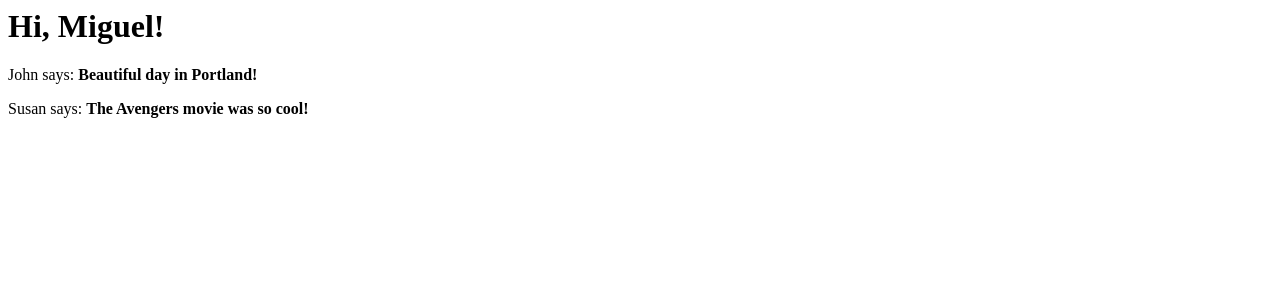
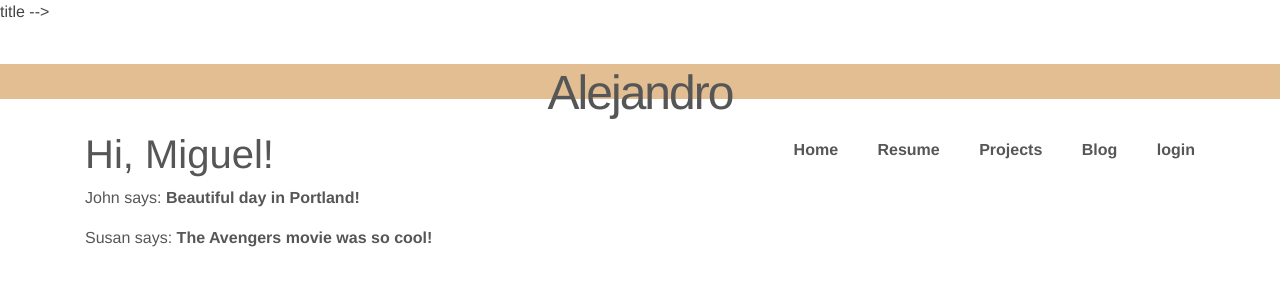
Before and after one commit to amloren1/aboutMe, a Flask app: page /blog in a window 1280 px wide. Shown: the top 300 px of the page. Run offline with Flask 2, Linux system fonts and the light colour scheme; some libraries are stand-ins or nearby versions.

Commit message:
templates, messaging framework

```diff
--- a/app/routes.py
+++ b/app/routes.py
@@ -1,4 +1,4 @@
-from flask import render_template, flash, redirect
+from flask import render_template, flash, redirect, url_for
 #from config import DevConfig
 from app.forms import LoginForm
 
@@ -16,9 +16,9 @@ def resume():
     return render_template('resume.html')
 
 
-@app.route('/exoplex')
-def exoplex():
-    return render_template('exoplex.html')
+@app.route('/projects')
+def projects():
+    return render_template('projects.html')
 
 
 @app.route("/blog")
--- a/app/templates/blog.html
+++ b/app/templates/blog.html
@@ -1,4 +1,7 @@
-<html>
+
+{% extends "layout.html" %}
+
+{% block content %}
     <head>
         {% if title %}
         <title>{{ title }} - Microblog</title>
@@ -12,4 +15,4 @@
         <div><p>{{ post.author.username }} says: <b>{{ post.body }}</b></p></div>
         {% endfor %}
     </body>
-</html>
+{% endblock  content %}
--- a/app/templates/layout.html
+++ b/app/templates/layout.html
@@ -1,9 +1,21 @@
 <!DOCTYPE html>
 <html>
   <head>
-    <title>handro</title>
-    <link rel="stylesheet" href="{{ url_for('static', filename='css/main.css') }}">
-  </head>
+    <!-- Required meta tags -->
+    <meta charset="utf-8">
+    <meta name="viewport" content="width=device-width, initial-scale=1, shrink-to-fit=no">
+
+    <!-- Bootstrap CSS -->
+    <link rel="stylesheet" href="https://stackpath.bootstrapcdn.com/bootstrap/4.3.1/css/bootstrap.min.css" integrity="sha384-ggOyR0iXCbMQv3Xipma34MD+dH/1fQ784/j6cY/iJTQUOhcWr7x9JvoRxT2MZw1T" crossorigin="anonymous">
+    <link rel="stylesheet" type="text/css" href="{{ url_for('static', filename='css/main.css') }}"
+
+    {% if title %}
+      <title> title </title>
+    {% else %}
+      <title> Alejandro Web </title>
+    {% endif %}
+  <link rel="stylesheet" href="{{ url_for('static', filename='css/main.css') }}">
+  </head>-->
   <body>
     <header>
       <div class="container">
@@ -12,7 +24,7 @@
           <ul class="menu">
             <li><a href="{{ url_for('home') }}">Home</a></li>
             <li><a href="{{ url_for('resume') }}">Resume</a></li>
-            <li><a href="{{ url_for('exoplex') }}">Exoplex</a></li>
+            <li><a href="{{ url_for('projects') }}">Projects</a></li>
             <li><a href="{{ url_for('blog') }}">Blog</a></li>
             <li><a href="{{ url_for('login') }}">login</a></li>
           </ul>
@@ -23,5 +35,12 @@
         {% endblock %}
         </div>
     </header>
+
+     <!-- Optional JavaScript -->
+    <!-- jQuery first, then Popper.js, then Bootstrap JS -->
+    <script src="https://code.jquery.com/jquery-3.3.1.slim.min.js" integrity="sha384-q8i/X+965DzO0rT7abK41JStQIAqVgRVzpbzo5smXKp4YfRvH+8abtTE1Pi6jizo" crossorigin="anonymous"></script>
+    <script src="https://cdnjs.cloudflare.com/ajax/libs/popper.js/1.14.7/umd/popper.min.js" integrity="sha384-UO2eT0CpHqdSJQ6hJty5KVphtPhzWj9WO1clHTMGa3JDZwrnQq4sF86dIHNDz0W1" crossorigin="anonymous"></script>
+    <script src="https://stackpath.bootstrapcdn.com/bootstrap/4.3.1/js/bootstrap.min.js" integrity="sha384-JjSmVgyd0p3pXB1rRibZUAYoIIy6OrQ6VrjIEaFf/nJGzIxFDsf4x0xIM+B07jRM" crossorigin="anonymous"></script>
+
   </body>
 </html>
--- a/app/templates/login.html
+++ b/app/templates/login.html
@@ -15,4 +15,4 @@
         <p>{{ form.remember_me() }} {{ form.remember_me.label }}</p>
         <p>{{ form.submit() }}</p>
     </form>
-{% endblock %}
+{% endblock content %}
--- a/app/templates/exoplex.html
+++ b/app/templates/projects.html
@@ -3,8 +3,8 @@
   <body>
   {% extends "layout.html" %}
   {% block content %}
-   <div class="exoplex">
-     <h1>Abstract</h1>
+   <div class="projects">
+     <h1>ExoPLex Abstract</h1>
        <p>The pace of exoplanet discoveries has rapidly accelerated in the past few decades and the
            number of planets with measured mass and radius is expected to pick up in the coming years.
            Many more planets with a size similar to earth are expected to be found. Currently,
```
Also changed, not shown: app/forms.py (+11 -1 lines).
